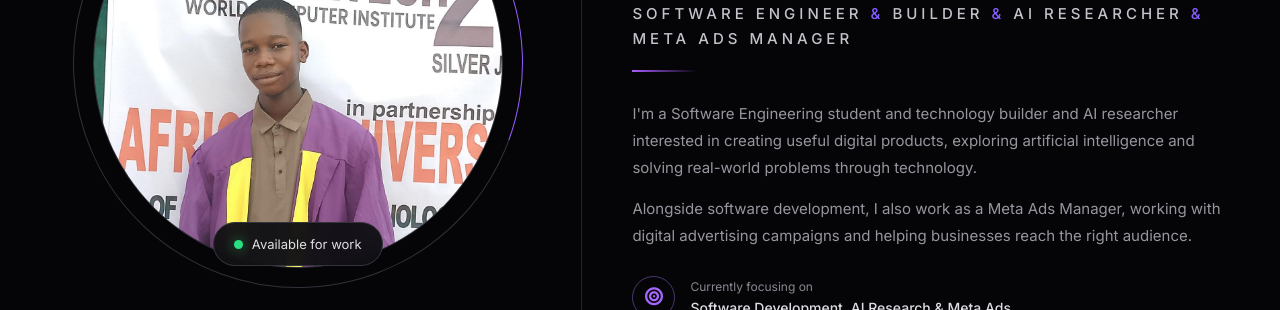
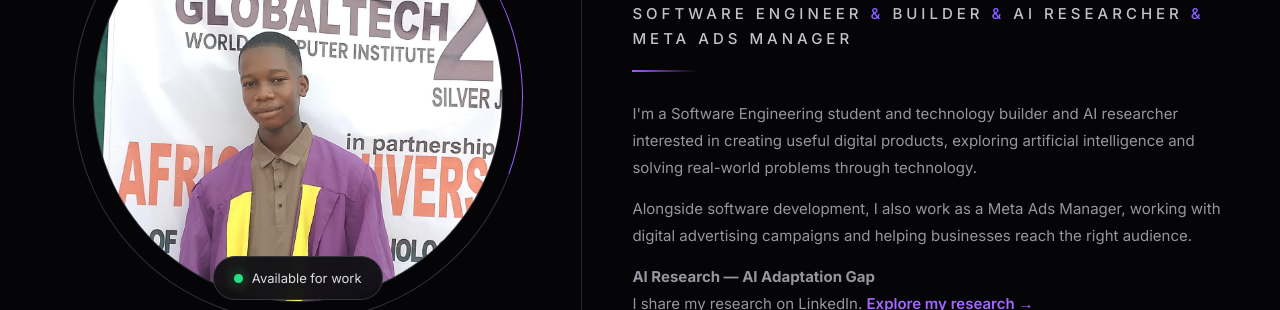
Before and after one commit to erioluwaadeniyi/my-portfolio, a plain HTML site: page index.html in a window 1280 px wide. Shown: the part 359-669 px from the top of the page. Drawn offline with nearby package versions, Linux system fonts and the light colour scheme.

Commit message:
Highlight AI Adaptation Gap research on homepage

```diff
--- a/index.html
+++ b/index.html
@@ -1286,6 +1286,12 @@ body {
 
 
 
+    <div class="description">
+      <strong>AI Research — AI Adaptation Gap</strong><br>
+      I share my research on LinkedIn.
+      <a href="https://www.linkedin.com/in/erioluwa-adeniyi" target="_blank" rel="noopener noreferrer" style="color:#a667ff;text-decoration:none;font-weight:600;">Explore my research →</a>
+    </div>
+
     <!-- CURRENT FOCUS -->
 
     <div class="focus">
```
